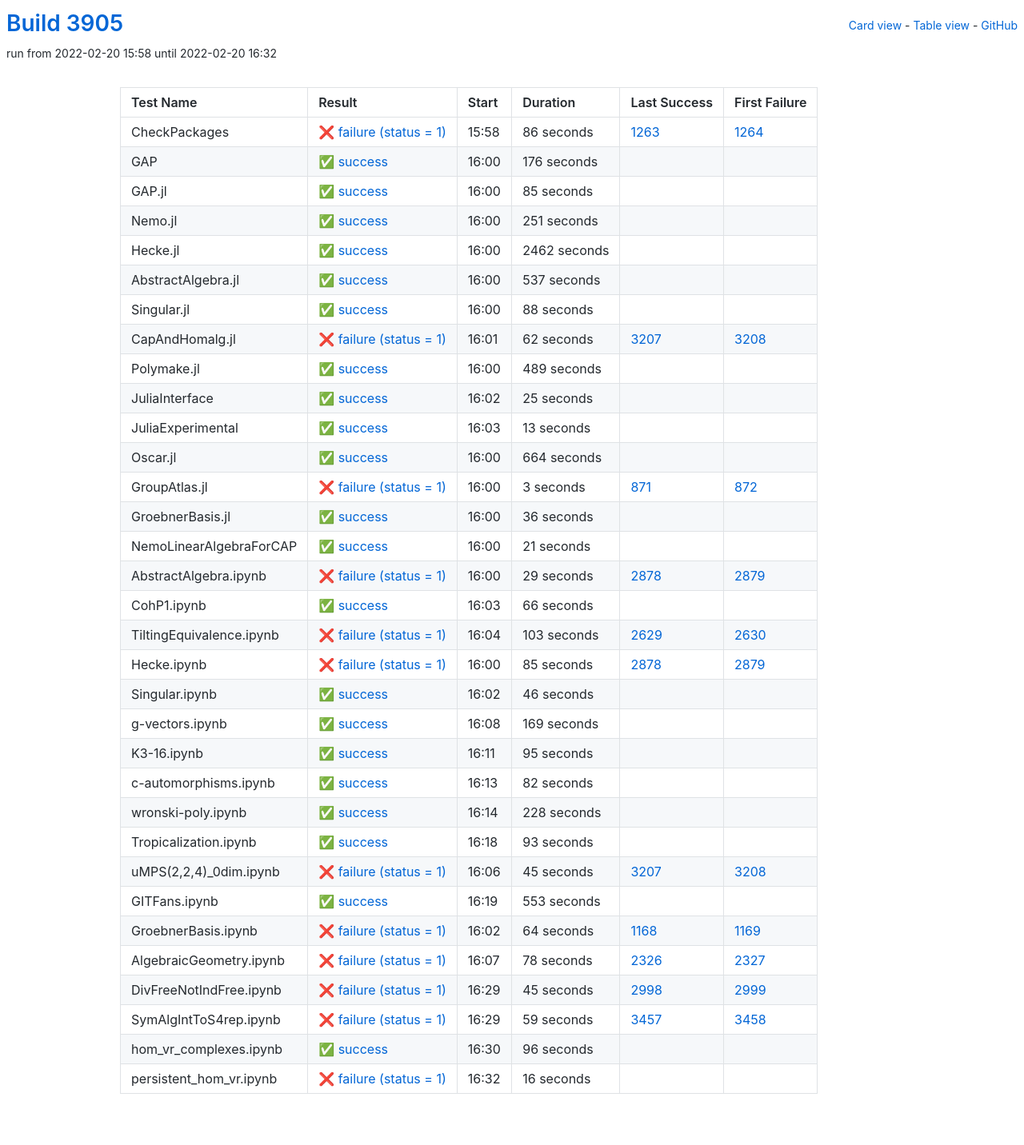
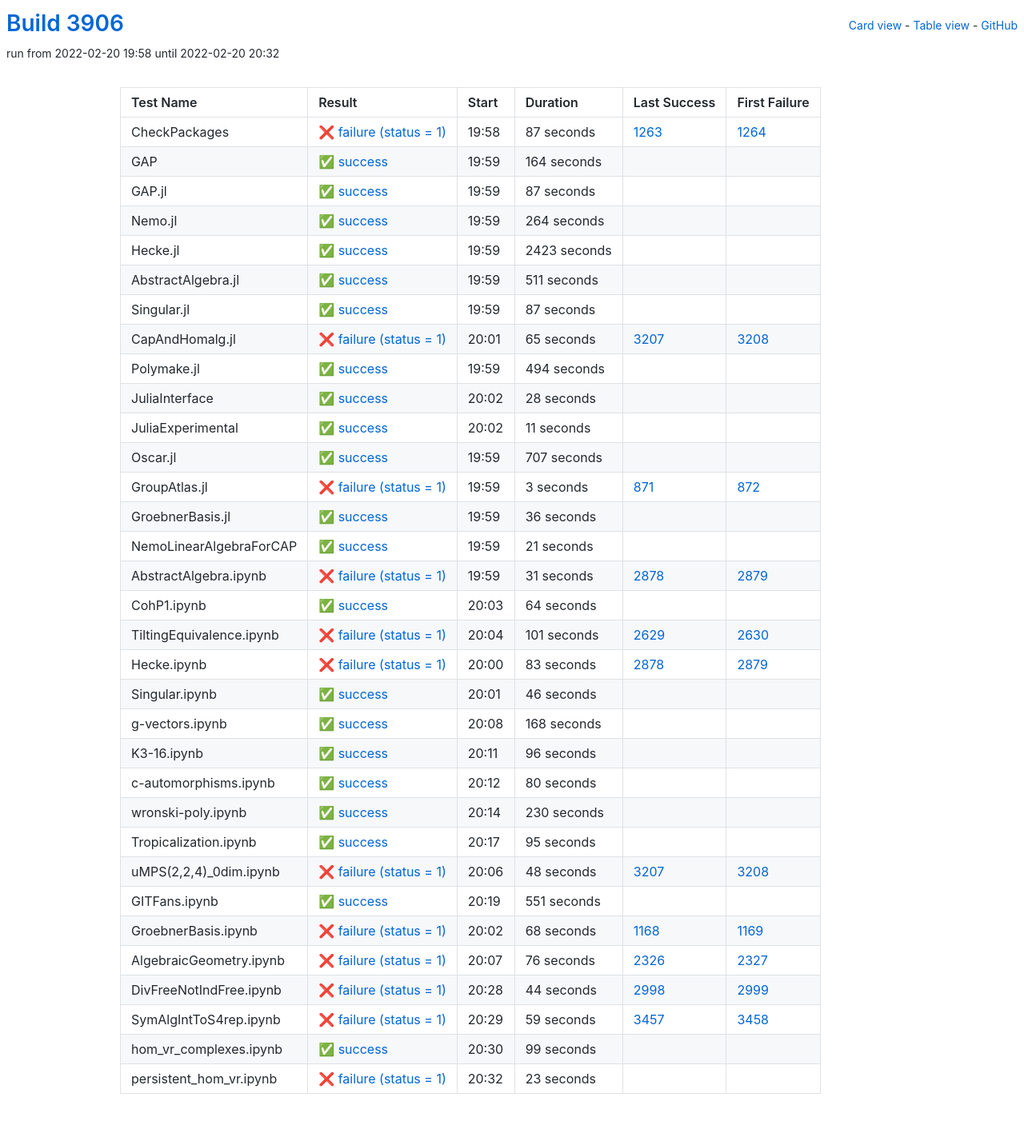
Before and after one commit to oscar-system/oscar-ci-status-stable, a Jekyll site: the page built from table.html, in a window 1280 px wide. Shown: the whole page at 80% size. Built offline with Jekyll 4.4.1, drawn with Linux system fonts in a browser that asks for light colours.

Commit message:
Build #3906

```diff
--- a/_data/ci.yml
+++ b/_data/ci.yml
@@ -1,6 +1,6 @@
 ---
-build: 3905
-build_url: https://oscarci.mathematik.uni-kl.de/job/oscar-stable/3905/
+build: 3906
+build_url: https://oscarci.mathematik.uni-kl.de/job/oscar-stable/3906/
 job: oscar-stable
 organization: oscar-system
 repo: oscar-ci-status-stable
@@ -8,152 +8,152 @@ repourl: https://github.com/oscar-system/oscar-ci-status-stable
 tests:
 - name: CheckPackages
   id: checkpackages
-  log: https://oscarci.mathematik.uni-kl.de/job/oscar-stable/3905/artifact/logs/build-3905/CheckPackages.log
-  start: 2022-02-20 15:58
+  log: https://oscarci.mathematik.uni-kl.de/job/oscar-stable/3906/artifact/logs/build-3906/CheckPackages.log
+  start: 2022-02-20 19:58
   success: false
   exitcode: 1
   status: failure
-  duration: 86
+  duration: 87
   last_success: 1263
   last_success_url: https://oscarci.mathematik.uni-kl.de/job/oscar-stable/1263/
   first_failure: 1264
   first_failure_url: https://oscarci.mathematik.uni-kl.de/job/oscar-stable/1264/
 - name: GAP
   id: gap
-  log: https://oscarci.mathematik.uni-kl.de/job/oscar-stable/3905/artifact/logs/build-3905/GAP.log
-  start: 2022-02-20 16:00
+  log: https://oscarci.mathematik.uni-kl.de/job/oscar-stable/3906/artifact/logs/build-3906/GAP.log
+  start: 2022-02-20 19:59
   success: true
   exitcode: 0
   status: success
-  duration: 176
+  duration: 164
   last_success: false
   last_success_url:
   first_failure: false
   first_failure_url:
 - name: GAP.jl
   id: gap-jl
-  log: https://oscarci.mathematik.uni-kl.de/job/oscar-stable/3905/artifact/logs/build-3905/GAP.jl.log
-  start: 2022-02-20 16:00
+  log: https://oscarci.mathematik.uni-kl.de/job/oscar-stable/3906/artifact/logs/build-3906/GAP.jl.log
+  start: 2022-02-20 19:59
   success: true
   exitcode: 0
   status: success
-  duration: 85
+  duration: 87
   last_success: false
   last_success_url:
   first_failure: false
   first_failure_url:
 - name: Nemo.jl
   id: nemo-jl
-  log: https://oscarci.mathematik.uni-kl.de/job/oscar-stable/3905/artifact/logs/build-3905/Nemo.jl.log
-  start: 2022-02-20 16:00
+  log: https://oscarci.mathematik.uni-kl.de/job/oscar-stable/3906/artifact/logs/build-3906/Nemo.jl.log
+  start: 2022-02-20 19:59
   success: true
   exitcode: 0
   status: success
-  duration: 251
+  duration: 264
   last_success: false
   last_success_url:
   first_failure: false
   first_failure_url:
 - name: Hecke.jl
   id: hecke-jl
-  log: https://oscarci.mathematik.uni-kl.de/job/oscar-stable/3905/artifact/logs/build-3905/Hecke.jl.log
-  start: 2022-02-20 16:00
+  log: https://oscarci.mathematik.uni-kl.de/job/oscar-stable/3906/artifact/logs/build-3906/Hecke.jl.log
+  start: 2022-02-20 19:59
   success: true
   exitcode: 0
   status: success
-  duration: 2462
+  duration: 2423
   last_success: false
   last_success_url:
   first_failure: false
   first_failure_url:
 - name: AbstractAlgebra.jl
   id: abstractalgebra-jl
-  log: https://oscarci.mathematik.uni-kl.de/job/oscar-stable/3905/artifact/logs/build-3905/AbstractAlgebra.jl.log
-  start: 2022-02-20 16:00
+  log: https://oscarci.mathematik.uni-kl.de/job/oscar-stable/3906/artifact/logs/build-3906/AbstractAlgebra.jl.log
+  start: 2022-02-20 19:59
   success: true
   exitcode: 0
   status: success
-  duration: 537
+  duration: 511
   last_success: false
   last_success_url:
   first_failure: false
   first_failure_url:
 - name: Singular.jl
   id: singular-jl
-  log: https://oscarci.mathematik.uni-kl.de/job/oscar-stable/3905/artifact/logs/build-3905/Singular.jl.log
-  start: 2022-02-20 16:00
+  log: https://oscarci.mathematik.uni-kl.de/job/oscar-stable/3906/artifact/logs/build-3906/Singular.jl.log
+  start: 2022-02-20 19:59
   success: true
   exitcode: 0
   status: success
-  duration: 88
+  duration: 87
   last_success: false
   last_success_url:
   first_failure: false
   first_failure_url:
 - name: CapAndHomalg.jl
   id: capandhomalg-jl
-  log: https://oscarci.mathematik.uni-kl.de/job/oscar-stable/3905/artifact/logs/build-3905/CapAndHomalg.jl.log
-  start: 2022-02-20 16:01
+  log: https://oscarci.mathematik.uni-kl.de/job/oscar-stable/3906/artifact/logs/build-3906/CapAndHomalg.jl.log
+  start: 2022-02-20 20:01
   success: false
   exitcode: 1
   status: failure
-  duration: 62
+  duration: 65
   last_success: 3207
   last_success_url: https://oscarci.mathematik.uni-kl.de/job/oscar-stable/3207/
   first_failure: 3208
   first_failure_url: https://oscarci.mathematik.uni-kl.de/job/oscar-stable/3208/
 - name: Polymake.jl
   id: polymake-jl
-  log: https://oscarci.mathematik.uni-kl.de/job/oscar-stable/3905/artifact/logs/build-3905/Polymake.jl.log
-  start: 2022-02-20 16:00
+  log: https://oscarci.mathematik.uni-kl.de/job/oscar-stable/3906/artifact/logs/build-3906/Polymake.jl.log
+  start: 2022-02-20 19:59
   success: true
   exitcode: 0
   status: success
-  duration: 489
+  duration: 494
   last_success: false
   last_success_url:
   first_failure: false
   first_failure_url:
 - name: JuliaInterface
   id: juliainterface
-  log: https://oscarci.mathematik.uni-kl.de/job/oscar-stable/3905/artifact/logs/build-3905/JuliaInterface.log
-  start: 2022-02-20 16:02
+  log: https://oscarci.mathematik.uni-kl.de/job/oscar-stable/3906/artifact/logs/build-3906/JuliaInterface.log
+  start: 2022-02-20 20:02
   success: true
   exitcode: 0
   status: success
-  duration: 25
+  duration: 28
   last_success: false
   last_success_url:
   first_failure: false
   first_failure_url:
 - name: JuliaExperimental
   id: juliaexperimental
-  log: https://oscarci.mathematik.uni-kl.de/job/oscar-stable/3905/artifact/logs/build-3905/JuliaExperimental.log
-  start: 2022-02-20 16:03
+  log: https://oscarci.mathematik.uni-kl.de/job/oscar-stable/3906/artifact/logs/build-3906/JuliaExperimental.log
+  start: 2022-02-20 20:02
   success: true
   exitcode: 0
   status: success
-  duration: 13
+  duration: 11
   last_success: false
   last_success_url:
   first_failure: false
   first_failure_url:
 - name: Oscar.jl
   id: oscar-jl
-  log: https://oscarci.mathematik.uni-kl.de/job/oscar-stable/3905/artifact/logs/build-3905/Oscar.jl.log
-  start: 2022-02-20 16:00
+  log: https://oscarci.mathematik.uni-kl.de/job/oscar-stable/3906/artifact/logs/build-3906/Oscar.jl.log
+  start: 2022-02-20 19:59
   success: true
   exitcode: 0
   status: success
-  duration: 664
+  duration: 707
   last_success: false
   last_success_url:
   first_failure: false
   first_failure_url:
 - name: GroupAtlas.jl
   id: groupatlas-jl
-  log: https://oscarci.mathematik.uni-kl.de/job/oscar-stable/3905/artifact/logs/build-3905/GroupAtlas.jl.log
-  start: 2022-02-20 16:00
+  log: https://oscarci.mathematik.uni-kl.de/job/oscar-stable/3906/artifact/logs/build-3906/GroupAtlas.jl.log
+  start: 2022-02-20 19:59
   success: false
   exitcode: 1
   status: failure
@@ -164,8 +164,8 @@ tests:
   first_failure_url: https://oscarci.mathematik.uni-kl.de/job/oscar-stable/872/
 - name: GroebnerBasis.jl
   id: groebnerbasis-jl
-  log: https://oscarci.mathematik.uni-kl.de/job/oscar-stable/3905/artifact/logs/build-3905/GroebnerBasis.jl.log
-  start: 2022-02-20 16:00
+  log: https://oscarci.mathematik.uni-kl.de/job/oscar-stable/3906/artifact/logs/build-3906/GroebnerBasis.jl.log
+  start: 2022-02-20 19:59
   success: true
   exitcode: 0
   status: success
@@ -176,8 +176,8 @@ tests:
   first_failure_url:
 - name: NemoLinearAlgebraForCAP
   id: nemolinearalgebraforcap
-  log: https://oscarci.mathematik.uni-kl.de/job/oscar-stable/3905/artifact/logs/build-3905/NemoLinearAlgebraForCAP.log
-  start: 2022-02-20 16:00
+  log: https://oscarci.mathematik.uni-kl.de/job/oscar-stable/3906/artifact/logs/build-3906/NemoLinearAlgebraForCAP.log
+  start: 2022-02-20 19:59
   success: true
   exitcode: 0
   status: success
@@ -188,56 +188,56 @@ tests:
   first_failure_url:
 - name: AbstractAlgebra.ipynb
   id: abstractalgebra-ipynb
-  log: https://oscarci.mathematik.uni-kl.de/job/oscar-stable/3905/artifact/logs/build-3905/AbstractAlgebra.ipynb.log
-  start: 2022-02-20 16:00
+  log: https://oscarci.mathematik.uni-kl.de/job/oscar-stable/3906/artifact/logs/build-3906/AbstractAlgebra.ipynb.log
+  start: 2022-02-20 19:59
   success: false
   exitcode: 1
   status: failure
-  duration: 29
+  duration: 31
   last_success: 2878
   last_success_url: https://oscarci.mathematik.uni-kl.de/job/oscar-stable/2878/
   first_failure: 2879
   first_failure_url: https://oscarci.mathematik.uni-kl.de/job/oscar-stable/2879/
 - name: CohP1.ipynb
   id: cohp1-ipynb
-  log: https://oscarci.mathematik.uni-kl.de/job/oscar-stable/3905/artifact/logs/build-3905/CohP1.ipynb.log
-  start: 2022-02-20 16:03
+  log: https://oscarci.mathematik.uni-kl.de/job/oscar-stable/3906/artifact/logs/build-3906/CohP1.ipynb.log
+  start: 2022-02-20 20:03
   success: true
   exitcode: 0
   status: success
-  duration: 66
+  duration: 64
   last_success: false
   last_success_url:
   first_failure: false
   first_failure_url:
 - name: TiltingEquivalence.ipynb
   id: tiltingequivalence-ipynb
-  log: https://oscarci.mathematik.uni-kl.de/job/oscar-stable/3905/artifact/logs/build-3905/TiltingEquivalence.ipynb.log
-  start: 2022-02-20 16:04
+  log: https://oscarci.mathematik.uni-kl.de/job/oscar-stable/3906/artifact/logs/build-3906/TiltingEquivalence.ipynb.log
+  start: 2022-02-20 20:04
   success: false
   exitcode: 1
   status: failure
-  duration: 103
+  duration: 101
   last_success: 2629
   last_success_url: https://oscarci.mathematik.uni-kl.de/job/oscar-stable/2629/
   first_failure: 2630
   first_failure_url: https://oscarci.mathematik.uni-kl.de/job/oscar-stable/2630/
 - name: Hecke.ipynb
   id: hecke-ipynb
-  log: https://oscarci.mathematik.uni-kl.de/job/oscar-stable/3905/artifact/logs/build-3905/Hecke.ipynb.log
-  start: 2022-02-20 16:00
+  log: https://oscarci.mathematik.uni-kl.de/job/oscar-stable/3906/artifact/logs/build-3906/Hecke.ipynb.log
+  start: 2022-02-20 20:00
   success: false
   exitcode: 1
   status: failure
-  duration: 85
+  duration: 83
   last_success: 2878
   last_success_url: https://oscarci.mathematik.uni-kl.de/job/oscar-stable/2878/
   first_failure: 2879
   first_failure_url: https://oscarci.mathematik.uni-kl.de/job/oscar-stable/2879/
 - name: Singular.ipynb
   id: singular-ipynb
-  log: https://oscarci.mathematik.uni-kl.de/job/oscar-stable/3905/artifact/logs/build-3905/Singular.ipynb.log
-  start: 2022-02-20 16:02
+  log: https://oscarci.mathematik.uni-kl.de/job/oscar-stable/3906/artifact/logs/build-3906/Singular.ipynb.log
+  start: 2022-02-20 20:01
   success: true
   exitcode: 0
   status: success
@@ -248,20 +248,56 @@ tests:
   first_failure_url:
 - name: g-vectors.ipynb
   id: g-vectors-ipynb
-  log: https://oscarci.mathematik.uni-kl.de/job/oscar-stable/3905/artifact/logs/build-3905/g-vectors.ipynb.log
-  start: 2022-02-20 16:08
+  log: https://oscarci.mathematik.uni-kl.de/job/oscar-stable/3906/artifact/logs/build-3906/g-vectors.ipynb.log
+  start: 2022-02-20 20:08
   success: true
   exitcode: 0
   status: success
-  duration: 169
+  duration: 168
   last_success: false
   last_success_url:
   first_failure: false
   first_failure_url:
 - name: K3-16.ipynb
   id: k3-16-ipynb
-  log: https://oscarci.mathematik.uni-kl.de/job/oscar-stable/3905/artifact/logs/build-3905/K3-16.ipynb.log
-  start: 2022-02-20 16:11
+  log: https://oscarci.mathematik.uni-kl.de/job/oscar-stable/3906/artifact/logs/build-3906/K3-16.ipynb.log
+  start: 2022-02-20 20:11
+  success: true
+  exitcode: 0
+  status: success
+  duration: 96
+  last_success: false
+  last_success_url:
+  first_failure: false
+  first_failure_url:
+- name: c-automorphisms.ipynb
+  id: c-automorphisms-ipynb
+  log: https://oscarci.mathematik.uni-kl.de/job/oscar-stable/3906/artifact/logs/build-3906/c-automorphisms.ipynb.log
+  start: 2022-02-20 20:12
+  success: true
+  exitcode: 0
+  status: success
+  duration: 80
+  last_success: false
+  last_success_url:
+  first_failure: false
+  first_failure_url:
+- name: wronski-poly.ipynb
+  id: wronski-poly-ipynb
+  log: https://oscarci.mathematik.uni-kl.de/job/oscar-stable/3906/artifact/logs/build-3906/wronski-poly.ipynb.log
+  start: 2022-02-20 20:14
+  success: true
+  exitcode: 0
+  status: success
+  duration: 230
+  last_success: false
+  last_success_url:
+  first_failure: false
+  first_failure_url:
+- name: Tropicalization.ipynb
+  id: tropicalization-ipynb
+  log: https://oscarci.mathematik.uni-kl.de/job/oscar-stable/3906/artifact/logs/build-3906/Tropicalization.ipynb.log
+  start: 2022-02-20 20:17
   success: true
   exitcode: 0
   status: success
@@ -270,106 +306,70 @@ tests:
   last_success_url:
   first_failure: false
   first_failure_url:
-- name: c-automorphisms.ipynb
-  id: c-automorphisms-ipynb
-  log: https://oscarci.mathematik.uni-kl.de/job/oscar-stable/3905/artifact/logs/build-3905/c-automorphisms.ipynb.log
-  start: 2022-02-20 16:13
-  success: true
-  exitcode: 0
-  status: success
-  duration: 82
-  last_success: false
-  last_success_url:
-  first_failure: false
-  first_failure_url:
-- name: wronski-poly.ipynb
-  id: wronski-poly-ipynb
-  log: https://oscarci.mathematik.uni-kl.de/job/oscar-stable/3905/artifact/logs/build-3905/wronski-poly.ipynb.log
-  start: 2022-02-20 16:14
-  success: true
-  exitcode: 0
-  status: success
-  duration: 228
-  last_success: false
-  last_success_url:
-  first_failure: false
-  first_failure_url:
-- name: Tropicalization.ipynb
-  id: tropicalization-ipynb
-  log: https://oscarci.mathematik.uni-kl.de/job/oscar-stable/3905/artifact/logs/build-3905/Tropicalization.ipynb.log
-  start: 2022-02-20 16:18
-  success: true
-  exitcode: 0
-  status: success
-  duration: 93
-  last_success: false
-  last_success_url:
-  first_failure: false
-  first_failure_url:
 - name: uMPS(2,2,4)_0dim.ipynb
   id: umps-2-2-4-0dim-ipynb
-  log: https://oscarci.mathematik.uni-kl.de/job/oscar-stable/3905/artifact/logs/build-3905/uMPS-2-2-4-_0dim.ipynb.log
-  start: 2022-02-20 16:06
+  log: https://oscarci.mathematik.uni-kl.de/job/oscar-stable/3906/artifact/logs/build-3906/uMPS-2-2-4-_0dim.ipynb.log
+  start: 2022-02-20 20:06
   success: false
   exitcode: 1
   status: failure
-  duration: 45
+  duration: 48
   last_success: 3207
   last_success_url: https://oscarci.mathematik.uni-kl.de/job/oscar-stable/3207/
   first_failure: 3208
   first_failure_url: https://oscarci.mathematik.uni-kl.de/job/oscar-stable/3208/
 - name: GITFans.ipynb
   id: gitfans-ipynb
-  log: https://oscarci.mathematik.uni-kl.de/job/oscar-stable/3905/artifact/logs/build-3905/GITFans.ipynb.log
-  start: 2022-02-20 16:19
+  log: https://oscarci.mathematik.uni-kl.de/job/oscar-stable/3906/artifact/logs/build-3906/GITFans.ipynb.log
+  start: 2022-02-20 20:19
   success: true
   exitcode: 0
   status: success
-  duration: 553
+  duration: 551
   last_success: false
   last_success_url:
   first_failure: false
   first_failure_url:
 - name: GroebnerBasis.ipynb
   id: groebnerbasis-ipynb
-  log: https://oscarci.mathematik.uni-kl.de/job/oscar-stable/3905/artifact/logs/build-3905/GroebnerBasis.ipynb.log
-  start: 2022-02-20 16:02
+  log: https://oscarci.mathematik.uni-kl.de/job/oscar-stable/3906/artifact/logs/build-3906/GroebnerBasis.ipynb.log
+  start: 2022-02-20 20:02
   success: false
   exitcode: 1
   status: failure
-  duration: 64
+  duration: 68
   last_success: 1168
   last_success_url: https://oscarci.mathematik.uni-kl.de/job/oscar-stable/1168/
   first_failure: 1169
   first_failure_url: https://oscarci.mathematik.uni-kl.de/job/oscar-stable/1169/
 - name: AlgebraicGeometry.ipynb
   id: algebraicgeometry-ipynb
-  log: https://oscarci.mathematik.uni-kl.de/job/oscar-stable/3905/artifact/logs/build-3905/AlgebraicGeometry.ipynb.log
-  start: 2022-02-20 16:07
+  log: https://oscarci.mathematik.uni-kl.de/job/oscar-stable/3906/artifact/logs/build-3906/AlgebraicGeometry.ipynb.log
+  start: 2022-02-20 20:07
   success: false
   exitcode: 1
   status: failure
-  duration: 78
+  duration: 76
   last_success: 2326
   last_success_url: https://oscarci.mathematik.uni-kl.de/job/oscar-stable/2326/
   first_failure: 2327
   first_failure_url: https://oscarci.mathematik.uni-kl.de/job/oscar-stable/2327/
 - name: DivFreeNotIndFree.ipynb
   id: divfreenotindfree-ipynb
-  log: https://oscarci.mathematik.uni-kl.de/job/oscar-stable/3905/artifact/logs/build-3905/DivFreeNotIndFree.ipynb.log
-  start: 2022-02-20 16:29
+  log: https://oscarci.mathematik.uni-kl.de/job/oscar-stable/3906/artifact/logs/build-3906/DivFreeNotIndFree.ipynb.log
+  start: 2022-02-20 20:28
   success: false
   exitcode: 1
   status: failure
-  duration: 45
+  duration: 44
   last_success: 2998
   last_success_url: https://oscarci.mathematik.uni-kl.de/job/oscar-stable/2998/
   first_failure: 2999
   first_failure_url: https://oscarci.mathematik.uni-kl.de/job/oscar-stable/2999/
 - name: SymAlgIntToS4rep.ipynb
   id: symalginttos4rep-ipynb
-  log: https://oscarci.mathematik.uni-kl.de/job/oscar-stable/3905/artifact/logs/build-3905/SymAlgIntToS4rep.ipynb.log
-  start: 2022-02-20 16:29
+  log: https://oscarci.mathematik.uni-kl.de/job/oscar-stable/3906/artifact/logs/build-3906/SymAlgIntToS4rep.ipynb.log
+  start: 2022-02-20 20:29
   success: false
   exitcode: 1
   status: failure
@@ -380,24 +380,24 @@ tests:
   first_failure_url: https://oscarci.mathematik.uni-kl.de/job/oscar-stable/3458/
 - name: hom_vr_complexes.ipynb
   id: hom-vr-complexes-ipynb
-  log: https://oscarci.mathematik.uni-kl.de/job/oscar-stable/3905/artifact/logs/build-3905/hom_vr_complexes.ipynb.log
-  start: 2022-02-20 16:30
+  log: https://oscarci.mathematik.uni-kl.de/job/oscar-stable/3906/artifact/logs/build-3906/hom_vr_complexes.ipynb.log
+  start: 2022-02-20 20:30
   success: true
   exitcode: 0
   status: success
-  duration: 96
+  duration: 99
   last_success: false
   last_success_url:
   first_failure: false
   first_failure_url:
 - name: persistent_hom_vr.ipynb
   id: persistent-hom-vr-ipynb
-  log: https://oscarci.mathematik.uni-kl.de/job/oscar-stable/3905/artifact/logs/build-3905/persistent_hom_vr.ipynb.log
-  start: 2022-02-20 16:32
+  log: https://oscarci.mathematik.uni-kl.de/job/oscar-stable/3906/artifact/logs/build-3906/persistent_hom_vr.ipynb.log
+  start: 2022-02-20 20:32
   success: false
   exitcode: 1
   status: failure
-  duration: 16
+  duration: 23
   last_success: false
   last_success_url:
   first_failure: false
```
Also changed, not shown: README.md.
